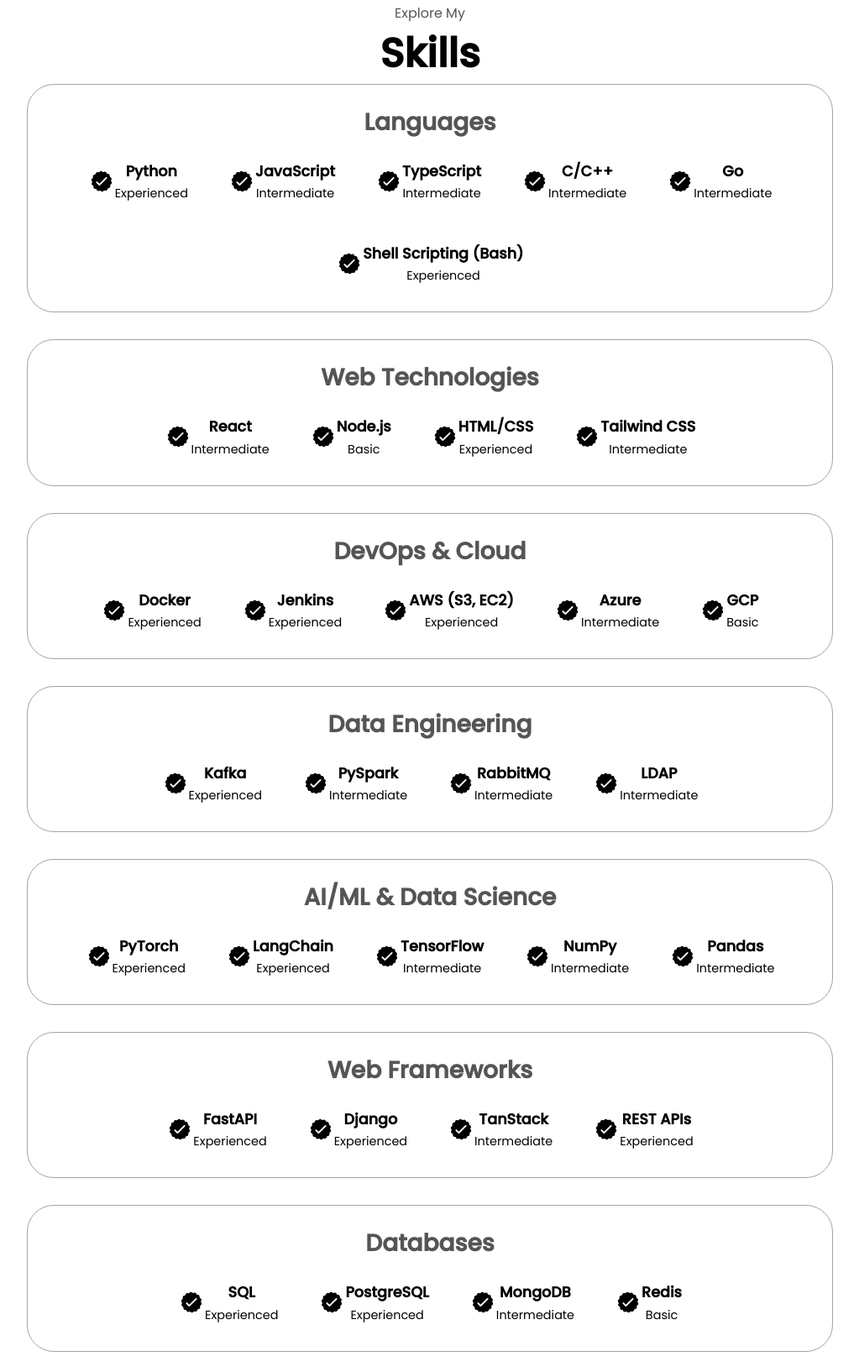
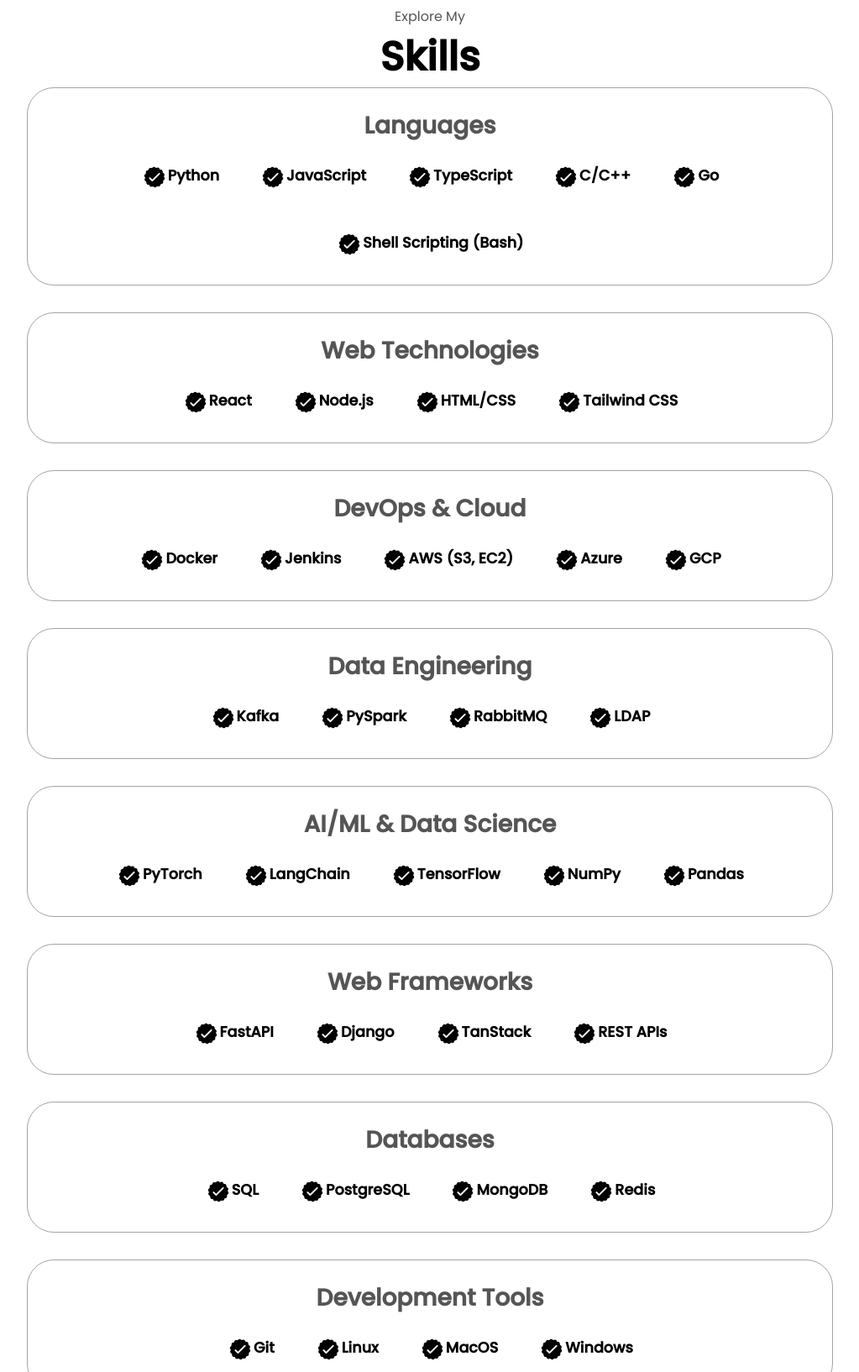
Before and after one commit to dhrp01/dhrp01.github.io, a plain HTML site: page index.html in a window 1280 px wide. Shown: the part 5076-6710 px from the top of the page at 84% size, without its empty margins (128-1151 px from the left). Drawn offline with Linux system fonts and the light colour scheme.

Commit message:
Update skills and hamburger text

```diff
--- a/index.html
+++ b/index.html
@@ -26,7 +26,7 @@
         </div>
     </nav>
     <nav id="hamburger-nav">
-        <div class="logo">Dhrumeen Kishor Patel</div>
+        <div class="logo">dp.dev</div>
         <div class="hamburger-menu">
             <button id="theme-toggle-mobile" onclick="toggleTheme()">
                 <img src="./assets/moon.png" alt="Dark mode" class="theme-icon">
@@ -298,7 +298,7 @@
             <div class="about-containers">
                 <div class="details-container">
                     <img src="./assets/UMass Seal 2025 - colored.png" alt="UMass Amherst Seal" class="icon university-seal"/>
-                    <h2 class="experience-sub-title">University of Massachusetts Amherst</h2>
+                    <!-- <h2 class="experience-sub-title">University of Massachusetts Amherst</h2> -->
                     <h3 class="course-title">Master's <br>Computer Science</h3>
                     <div class="text-container">
                         <h4>Relevant Coursework:</h4>
@@ -316,7 +316,7 @@
                 </div>
                 <div class="details-container">
                     <img src="./assets/mit seal.png" alt="Maharastra Institute of Technology Pune Seal" class="icon university-seal"/>
-                    <h2 class="experience-sub-title">Maharashtra Institute of Technology Pune</h2>
+                    <!-- <h2 class="experience-sub-title">Maharashtra Institute of Technology Pune</h2> -->
                     <h3 class="course-title">Bachelor's <br>Electronics and Telecommunication</h3>
                     <div class="text-container">
                         <h4>Relevant Coursework:</h4>
@@ -349,42 +349,42 @@
                             <img src="./assets/checkmark.png" alt="Experience icon" class="icon" />
                             <div>
                                 <h3>Python</h3>
-                                <p>Experienced</p>
+                                <!-- <p>Experienced</p> -->
                             </div>
                         </article>
                         <article class="skill-article">
                             <img src="./assets/checkmark.png" alt="Experience icon" class="icon" />
                             <div>
                                 <h3>JavaScript</h3>
-                                <p>Intermediate</p>
+                                <!-- <p>Intermediate</p> -->
                             </div>
                         </article>
                         <article class="skill-article">
                             <img src="./assets/checkmark.png" alt="Experience icon" class="icon" />
                             <div>
                                 <h3>TypeScript</h3>
-                                <p>Intermediate</p>
+                                <!-- <p>Intermediate</p> -->
                             </div>
                         </article>
                         <article class="skill-article">
                             <img src="./assets/checkmark.png" alt="Experience icon" class="icon" />
                             <div>
                                 <h3>C/C++</h3>
-                                <p>Intermediate</p>
+                                <!-- <p>Intermediate</p> -->
                             </div>
                         </article>
                         <article class="skill-article">
                             <img src="./assets/checkmark.png" alt="Experience icon" class="icon" />
                             <div>
                                 <h3>Go</h3>
-                                <p>Intermediate</p>
+                                <!-- <p>Intermediate</p> -->
                             </div>
                         </article>
                         <article class="skill-article">
                             <img src="./assets/checkmark.png" alt="Experience icon" class="icon" />
                             <div>
                                 <h3>Shell Scripting (Bash)</h3>
-                                <p>Experienced</p>
+                                <!-- <p>Experienced</p> -->
                             </div>
                         </article>
                     </div>
@@ -398,28 +398,28 @@
                             <img src="./assets/checkmark.png" alt="Experience icon" class="icon" />
                             <div>
                                 <h3>React</h3>
-                                <p>Intermediate</p>
+                                <!-- <p>Intermediate</p> -->
                             </div>
                         </article>
                         <article class="skill-article">
                             <img src="./assets/checkmark.png" alt="Experience icon" class="icon" />
                             <div>
                                 <h3>Node.js</h3>
-                                <p>Basic</p>
+                                <!-- <p>Basic</p> -->
                             </div>
                         </article>
                         <article class="skill-article">
                             <img src="./assets/checkmark.png" alt="Experience icon" class="icon" />
                             <div>
                                 <h3>HTML/CSS</h3>
-                                <p>Experienced</p>
+                                <!-- <p>Experienced</p> -->
                             </div>
                         </article>
                         <article class="skill-article">
                             <img src="./assets/checkmark.png" alt="Experience icon" class="icon" />
                             <div>
                                 <h3>Tailwind CSS</h3>
-                                <p>Intermediate</p>
+                                <!-- <p>Intermediate</p> -->
                             </div>
                         </article>
                     </div>
@@ -433,35 +433,35 @@
                             <img src="./assets/checkmark.png" alt="Experience icon" class="icon" />
                             <div>
                                 <h3>Docker</h3>
-                                <p>Experienced</p>
+                                <!-- <p>Experienced</p> -->
                             </div>
                         </article>
                         <article class="skill-article">
                             <img src="./assets/checkmark.png" alt="Experience icon" class="icon" />
                             <div>
                                 <h3>Jenkins</h3>
-                                <p>Experienced</p>
+                                <!-- <p>Experienced</p> -->
                             </div>
                         </article>
                         <article class="skill-article">
                             <img src="./assets/checkmark.png" alt="Experience icon" class="icon" />
                             <div>
                                 <h3>AWS (S3, EC2)</h3>
-                                <p>Experienced</p>
+                                <!-- <p>Experienced</p> -->
                             </div>
                         </article>
                         <article class="skill-article">
                             <img src="./assets/checkmark.png" alt="Experience icon" class="icon" />
                             <div>
                                 <h3>Azure</h3>
-                                <p>Intermediate</p>
+                                <!-- <p>Intermediate</p> -->
                             </div>
                         </article>
                         <article class="skill-article">
                             <img src="./assets/checkmark.png" alt="Experience icon" class="icon" />
                             <div>
                                 <h3>GCP</h3>
-                                <p>Basic</p>
+                                <!-- <p>Basic</p> -->
                             </div>
                         </article>
                     </div>
@@ -475,28 +475,28 @@
                             <img src="./assets/checkmark.png" alt="Experience icon" class="icon" />
                             <div>
                                 <h3>Kafka</h3>
-                                <p>Experienced</p>
+                                <!-- <p>Experienced</p> -->
                             </div>
                         </article>
                         <article class="skill-article">
                             <img src="./assets/checkmark.png" alt="Experience icon" class="icon" />
                             <div>
                                 <h3>PySpark</h3>
-                                <p>Intermediate</p>
+                                <!-- <p>Intermediate</p> -->
                             </div>
                         </article>
                         <article class="skill-article">
                             <img src="./assets/checkmark.png" alt="Experience icon" class="icon" />
                             <div>
                                 <h3>RabbitMQ</h3>
-                                <p>Intermediate</p>
+                                <!-- <p>Intermediate</p> -->
                             </div>
                         </article>
                         <article class="skill-article">
                             <img src="./assets/checkmark.png" alt="Experience icon" class="icon" />
                             <div>
                                 <h3>LDAP</h3>
-                                <p>Intermediate</p>
+                                <!-- <p>Intermediate</p> -->
                             </div>
                         </article>
                     </div>
@@ -510,21 +510,21 @@
                             <img src="./assets/checkmark.png" alt="Experience icon" class="icon" />
                             <div>
                                 <h3>PyTorch</h3>
-                                <p>Experienced</p>
+                                <!-- <p>Experienced</p> -->
                             </div>
                         </article>
                         <article class="skill-article">
                             <img src="./assets/checkmark.png" alt="Experience icon" class="icon" />
                             <div>
                                 <h3>LangChain</h3>
-                                <p>Experienced</p>
+                                <!-- <p>Experienced</p> -->
                             </div>
                         </article>
                         <article class="skill-article">
                             <img src="./assets/checkmark.png" alt="Experience icon" class="icon" />
                             <div>
                                 <h3>TensorFlow</h3>
-                                <p>Intermediate</p>
+                                <!-- <p>Intermediate</p> -->
                             </div>
                         </article>
                         <!-- <article class="skill-article">
@@ -559,14 +559,14 @@
                             <img src="./assets/checkmark.png" alt="Experience icon" class="icon" />
                             <div>
                                 <h3>NumPy</h3>
-                                <p>Intermediate</p>
+                                <!-- <p>Intermediate</p> -->
                             </div>
                         </article>
                         <article class="skill-article">
                             <img src="./assets/checkmark.png" alt="Experience icon" class="icon" />
                             <div>
                                 <h3>Pandas</h3>
-                                <p>Intermediate</p>
+                                <!-- <p>Intermediate</p> -->
                             </div>
                         </article>
                         <!-- <article class="skill-article">
@@ -594,28 +594,28 @@
                             <img src="./assets/checkmark.png" alt="Experience icon" class="icon" />
                             <div>
                                 <h3>FastAPI</h3>
-                                <p>Experienced</p>
+                                <!-- <p>Experienced</p> -->
                             </div>
                         </article>
                         <article class="skill-article">
                             <img src="./assets/checkmark.png" alt="Experience icon" class="icon" />
                             <div>
                                 <h3>Django</h3>
-                                <p>Experienced</p>
+                                <!-- <p>Experienced</p> -->
                             </div>
                         </article>
                         <article class="skill-article">
                             <img src="./assets/checkmark.png" alt="Experience icon" class="icon" />
                             <div>
                                 <h3>TanStack</h3>
-                                <p>Intermediate</p>
+                                <!-- <p>Intermediate</p> -->
                             </div>
                         </article>
                         <article class="skill-article">
                             <img src="./assets/checkmark.png" alt="Experience icon" class="icon" />
                             <div>
                                 <h3>REST APIs</h3>
-                                <p>Experienced</p>
+                                <!-- <p>Experienced</p> -->
                             </div>
                         </article>
                     </div>
@@ -629,28 +629,28 @@
                             <img src="./assets/checkmark.png" alt="Experience icon" class="icon" />
                             <div>
                                 <h3>SQL</h3>
-                                <p>Experienced</p>
+                                <!-- <p>Experienced</p> -->
                             </div>
                         </article>
                         <article class="skill-article">
                             <img src="./assets/checkmark.png" alt="Experience icon" class="icon" />
                             <div>
                                 <h3>PostgreSQL</h3>
-                                <p>Experienced</p>
+                                <!-- <p>Experienced</p> -->
                             </div>
                         </article>
                         <article class="skill-article">
                             <img src="./assets/checkmark.png" alt="Experience icon" class="icon" />
                             <div>
                                 <h3>MongoDB</h3>
-                                <p>Intermediate</p>
+                                <!-- <p>Intermediate</p> -->
                             </div>
                         </article>
                         <article class="skill-article">
                             <img src="./assets/checkmark.png" alt="Experience icon" class="icon" />
                             <div>
                                 <h3>Redis</h3>
-                                <p>Basic</p>
+                                <!-- <p>Basic</p> -->
                             </div>
                         </article>
                     </div>
@@ -664,28 +664,28 @@
                             <img src="./assets/checkmark.png" alt="Experience icon" class="icon" />
                             <div>
                                 <h3>Git</h3>
-                                <p>Experienced</p>
+                                <!-- <p>Experienced</p> -->
                             </div>
                         </article>
                         <article class="skill-article">
                             <img src="./assets/checkmark.png" alt="Experience icon" class="icon" />
                             <div>
                                 <h3>Linux</h3>
-                                <p>Experienced</p>
+                                <!-- <p>Experienced</p> -->
                             </div>
                         </article>
                         <article class="skill-article">
                             <img src="./assets/checkmark.png" alt="Experience icon" class="icon" />
                             <div>
                                 <h3>MacOS</h3>
-                                <p>Experienced</p>
+                                <!-- <p>Experienced</p> -->
                             </div>
                         </article>
                         <article class="skill-article">
                             <img src="./assets/checkmark.png" alt="Experience icon" class="icon" />
                             <div>
                                 <h3>Windows</h3>
-                                <p>Experienced</p>
+                                <!-- <p>Experienced</p> -->
                             </div>
                         </article>
                     </div>
@@ -699,28 +699,28 @@
                             <img src="./assets/checkmark.png" alt="Experience icon" class="icon" />
                             <div>
                                 <h3>Pytest</h3>
-                                <p>Experienced</p>
+                                <!-- <p>Experienced</p> -->
                             </div>
                         </article>
                         <article class="skill-article">
                             <img src="./assets/checkmark.png" alt="Experience icon" class="icon" />
                             <div>
                                 <h3>Vitest</h3>
-                                <p>Intermediate</p>
+                                <!-- <p>Intermediate</p> -->
                             </div>
                         </article>
                         <article class="skill-article">
                             <img src="./assets/checkmark.png" alt="Experience icon" class="icon" />
                             <div>
                                 <h3>Playwright</h3>
-                                <p>Intermediate</p>
+                                <!-- <p>Intermediate</p> -->
                             </div>
                         </article>
                         <article class="skill-article">
                             <img src="./assets/checkmark.png" alt="Experience icon" class="icon" />
                             <div>
                                 <h3>Selenium</h3>
-                                <p>Experienced</p>
+                                <!-- <p>Experienced</p> -->
                             </div>
                         </article>
                     </div>
--- a/style.css
+++ b/style.css
@@ -542,8 +542,8 @@
 }
 
 .university-seal {
-    width: 180px;
-    height: 180px;
+    width: 300px;
+    height: 300px;
     object-fit: contain;
     margin-bottom: 1rem;
 }
```
